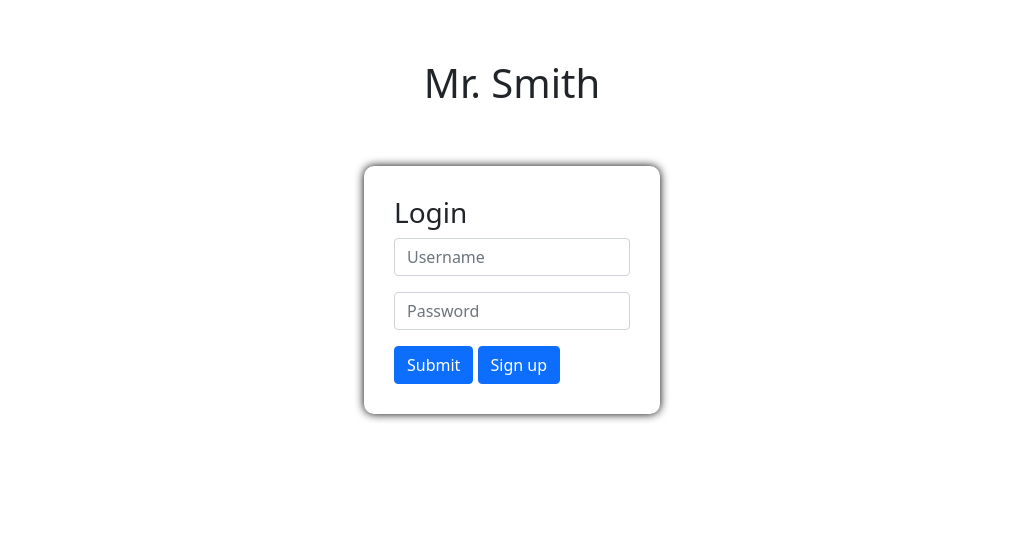
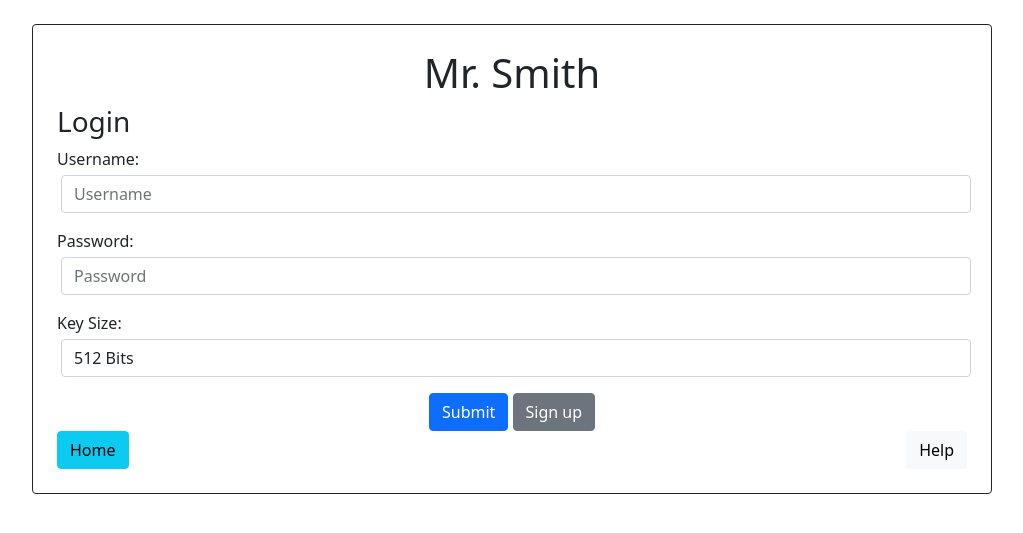
Before and after one commit to tiagoxalmeida/mrsmith, a PHP site: page /login/ in a window 1280 px wide. Shown: the top 533 px of the page, without its empty margins (128-1151 px from the left). Run offline with PHP 8.4, Linux system fonts and the light colour scheme.

Commit message:
Login and signup beautify

```diff
--- a/css/login.css
+++ /dev/null
@@ -1,14 +0,0 @@
-.titulo{
-    width: 100%;
-    margin: 20% auto;
-    text-align: center;
-}
-
-.form-container{
-    width: 100%;
-    margin: auto auto;
-    background: #fff;
-    padding: 30px;
-    border-radius: 10px;
-    box-shadow: 0px 0px 10px 0px #000;
-}
--- a/header.php
+++ b/header.php
@@ -4,7 +4,6 @@
     <meta charset="UTF-8">
 	<meta name="viewport" content="width=device-width, initial-scale=1">
         <link rel="stylesheet" href="/css/bootstrap.min.css" rel="stylesheet" crossorigin="anonymous">
-        <link rel="stylesheet" href="/css/login.css">
         <title>Mr. Smith - Login</title>
         <script src="/js/bootstrap.min.js" crossorigin="anonymous"></script>
     </head>
--- /dev/null
+++ b/help/index.php
@@ -0,0 +1,3 @@
+<?php
+    echo "HELP FILE";
+?>
--- a/index.php
+++ b/index.php
@@ -5,7 +5,7 @@
 <div class="jumbotron d-flex align-items-center min-vh-100">
     <div class="container-sm text-center p-4 mt-4 border border-dark rounded-2 w-75">
         <h1>Mr. Smith Project</h1>
-        <p class="mb-5">Share encypted files and text with your friends.</p>
+        <p class="mb-5">Share encypted files with your friends.</p>
         <a href="/login/" class="btn btn-primary">Login</a>
         <a href="/sign-up/" class="btn btn-secondary">Sign-up</a>
     </div>
--- a/login/index.php
+++ b/login/index.php
@@ -53,26 +53,69 @@
     }
 ?>
 
-<section class="container-fluid">
-    <section class="row justify-content-center">
-        <section class="col-12 col-sm-6 col-md-3">
-            <div class="titulo">
-                <h1 class="text-justify">Mr. Smith</h1>
-            </div>
-            <form class="form-container" method="post" action="">
+<section class="container-sm p-4 mt-4 border border-dark rounded-2 w-75">
+    <h1 class="text-center">Mr. Smith</h1>
+    <form class="form-container needs-validation" method="post" action="" novalidate>
         <p class="h3">Login</p>
         <div class="mb-3">
-                    <input type="username" class="form-control" id="username" name="username" placeholder="Username">
+            <span>Username:</span>
+            <input type="username" class="form-control m-1" id="username" name="username" placeholder="Username" required>
+            <div class="invalid-feedback">
+                Please provide a valid username.
+            </div>
         </div>
         <div class="mb-3">
-                    <input type="password" class="form-control" id="exampleInputPassword1" name="pwd" placeholder="Password">
+            <span>Password:</span>
+            <input type="password" class="form-control m-1" id="exampleInputPassword1" name="pwd" placeholder="Password" required>
+            <div class="invalid-feedback">
+                Please provide a password.
             </div>
+        </div>
+        <div class="mb-3">
+            <span>Key Size:</span>
+            <select class="form-control m-1" required>
+                <option value="512">512 Bits</option>
+                <option value="1024">1024 Bits</option>
+                <option value="2048">2048 Bits</option>
+                <option value="4096">4096 Bits</option>
+            </select>
+            <div class="invalid-feedback">
+                Please provide a Key Size.
+            </div>
+        </div>
+        <div class="text-center">
             <button type="submit"  class="btn btn-primary">Submit</button>
-                <a class="btn btn-primary" href="/sign-up/" role="button">Sign up</a>
+            <a class="btn btn-secondary" href="/sign-up/" role="button">Sign up</a>
+        </div>
+        <div class="d-flex justify-content-between">
+            <div class="d-inline-block text-left">
+                <a type="button" class="btn btn-info" href="/" role="button">Home</a>
+            </div>
+            <div class="d-inline-block text-right">
+                <a type="button" class="btn btn-light float-right" href="/help/" role="button">Help</a>
+            </div>
+        </div>
     </form>
 </section>
-    </section>
-</section>
+<script>
+(function() {
+  'use strict';
+  window.addEventListener('load', function() {
+    // Fetch all the forms we want to apply custom Bootstrap validation styles to
+    var forms = document.getElementsByClassName('needs-validation');
+    // Loop over them and prevent submission
+    var validation = Array.prototype.filter.call(forms, function(form) {
+      form.addEventListener('submit', function(event) {
+        if (form.checkValidity() === false) {
+          event.preventDefault();
+          event.stopPropagation();
+        }
+        form.classList.add('was-validated');
+      }, false);
+    });
+  }, false);
+})();
+</script>
 
 <?php
     include "../inc/close_con.php";
```
Also changed, not shown: inc/server_keys.php (added, +71 -0 lines), sign-up/index.php (+56 -16 lines), teste.php (+35 -15 lines). Lines whose indentation alone changed are shown as unchanged.
